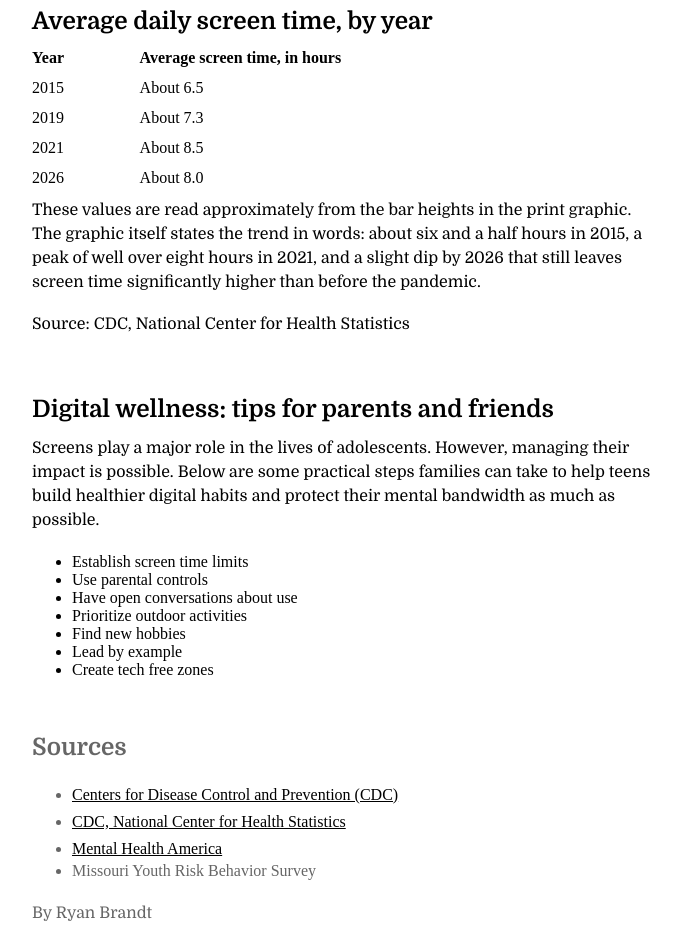
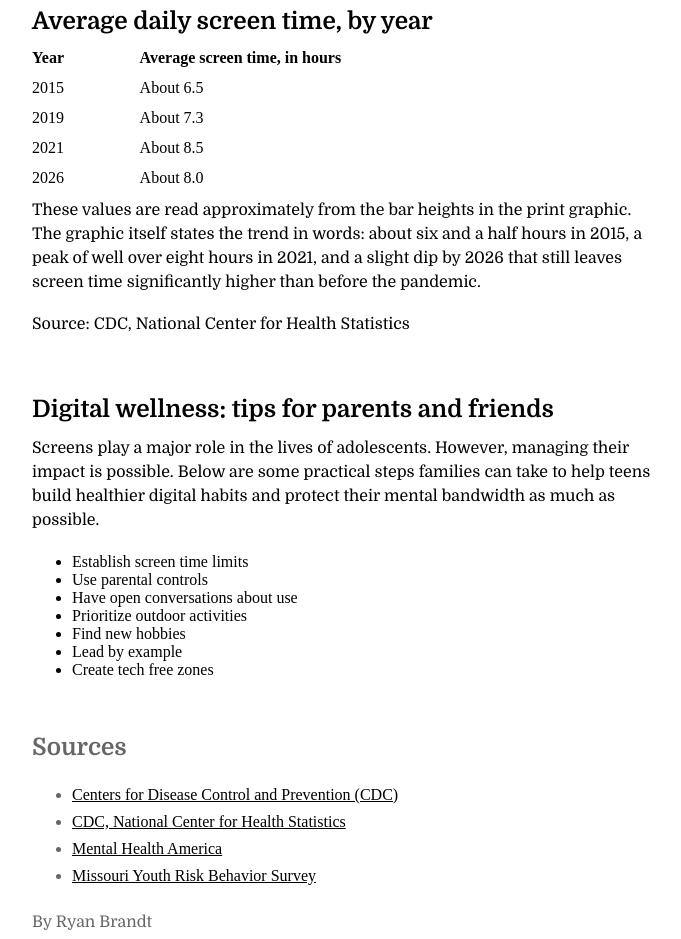
Before and after one commit to rbrandt2006-hash/interactive-draft, a plain HTML site: page index.html in a window 1280 px wide. Shown: the part 3724-4663 px from the top of the page, without its empty margins (293-974 px from the left). Drawn offline with nearby package versions, Linux system fonts and the light colour scheme.

Commit message:
Link Missouri Youth Risk Behavior Survey source

```diff
--- a/index.html
+++ b/index.html
@@ -658,7 +658,7 @@
 			<li><a href="https://www.cdc.gov">Centers for Disease Control and Prevention (CDC)</a></li>
 			<li><a href="https://www.cdc.gov/nchs">CDC, National Center for Health Statistics</a></li>
 			<li><a href="https://mhanational.org">Mental Health America</a></li>
-			<li>Missouri Youth Risk Behavior Survey</li>
+			<li><a href="https://www.moyrbs.com/">Missouri Youth Risk Behavior Survey</a></li>
 		</ul>
 		<p>By Ryan Brandt</p>
 	</div>
```
